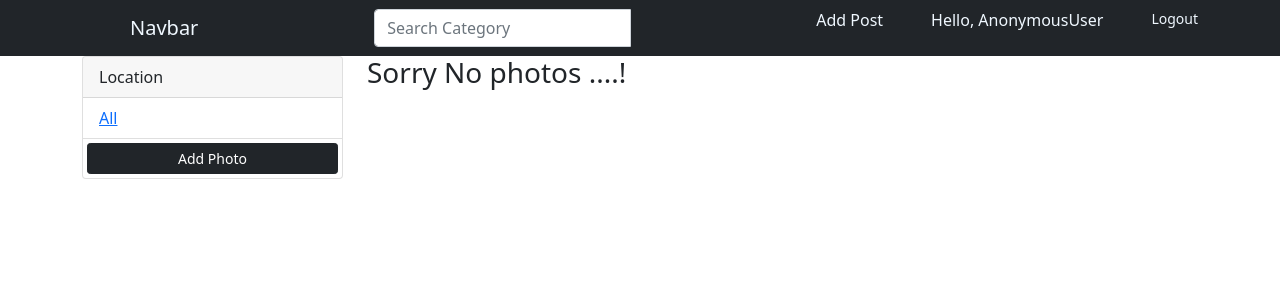
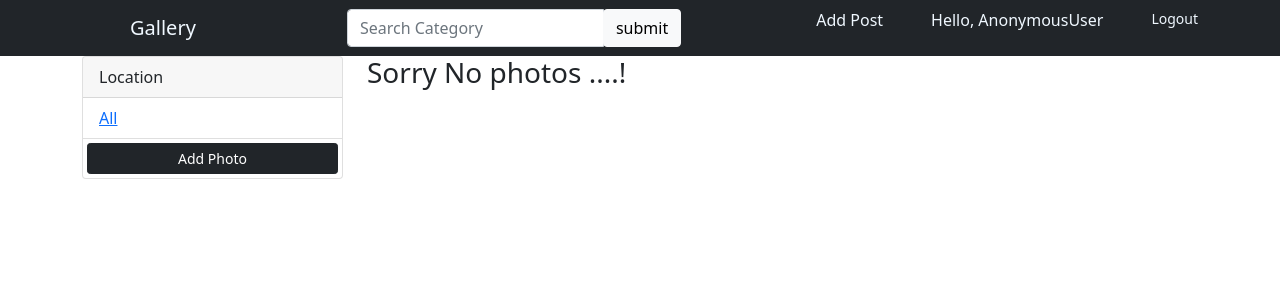
Before and after one commit to Tito-74/Gallery-App, a Django app: page / in a window 1280 px wide. Shown: the top 300 px of the page. Run offline with Django 3.2, Linux system fonts and the light colour scheme; data that the repository does not hold is empty; some libraries are stand-ins or nearby versions.

Commit message:
adding home page link

```diff
--- a/photos/templates/navbar.html
+++ b/photos/templates/navbar.html
@@ -51,13 +51,15 @@
 <body>
     <nav class="navbar navbar-expand-lg navbar-light bg-dark">
         <div class="container-md">
-          <a style="color: aliceblue; margin-left: 3rem;" class="navbar-brand" href="#">Navbar</a>
-          <form class="navbar-form" role="search" action="">
+          <a style="color: aliceblue; margin-left: 3rem;" class="navbar-brand" href="{% url 'gallery' %}">Gallery</a>
+          <form class="navbar-form" role="search" action="" method = "POST">
+
+            {% csrf_token %}
 
             <div class="input-group">
               <input type="text" class="form-control" placeholder="Search Category" name="category">
               <div class="input-group-btn">
-                <button class="btn btn-default" type="submit"><i class="glyphicon glyphicon-search"></i></button>
+                <button class="btn btn-light" type="submit">submit<i class="glyphicon glyphicon-search"></i></button>
               </div>
             </div>
 
--- a/photos/urls.py
+++ b/photos/urls.py
@@ -7,6 +7,7 @@ urlpatterns = [
     path('', views.gallery, name='gallery'),
     path('photo/<str:pk>/', views.viewPhoto, name='photo'),
     path('add/', views.addPhoto, name='add'),
+    path('search/', views.search_category, name='search'),
 ]
 if settings.DEBUG:
     urlpatterns+= static(settings.MEDIA_URL, document_root = settings.MEDIA_ROOT)
--- a/photos/views.py
+++ b/photos/views.py
@@ -50,3 +50,12 @@ def addPhoto(request):
 
     context = {'categories':categories}
     return render(request, 'photos/add.html', context)
+
+
+def search_category(request):
+    categorys = request.GET.get('category')
+
+    print('categorys:', categorys)
+
+    photos = Photo.objects.filter(category__name=categorys)
+    return render(request, 'photos/search.html', {'photos': photos})
```
Also changed, not shown: photos/templates/photos/search.html (added, +26 -0 lines).
